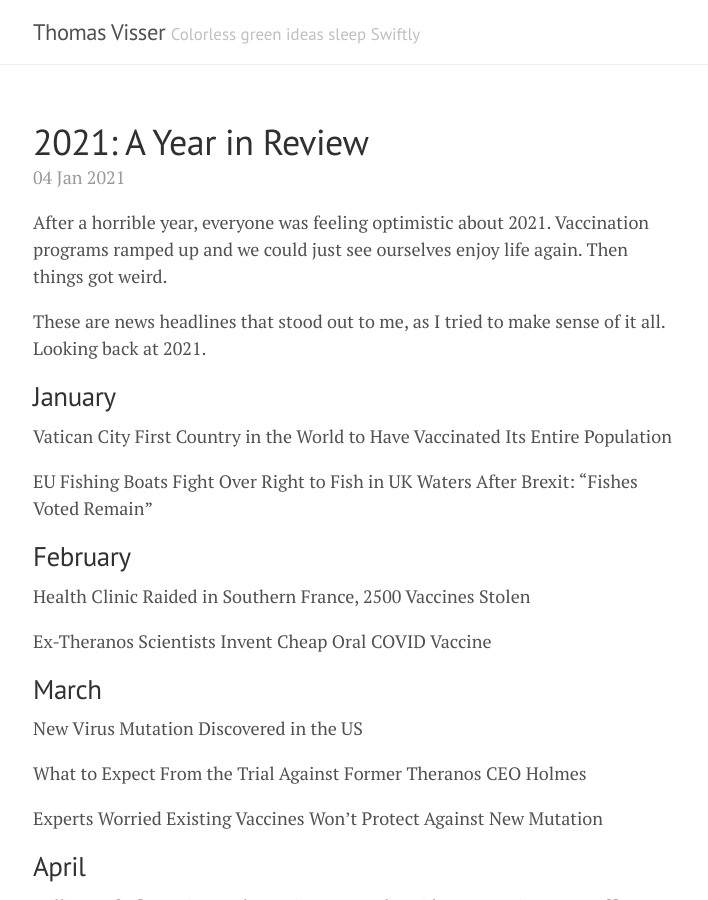
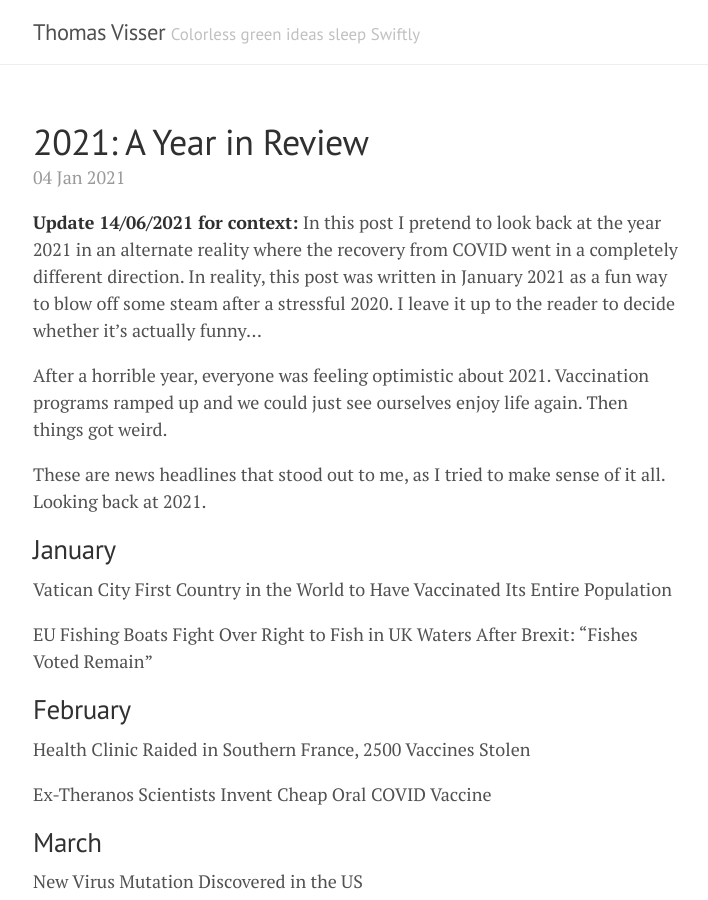
Before and after one commit to Thomvis/thomvis.github.io, a Jekyll site: the page built from _posts/2021-01-04-2021-in-review.md, in a window 1280 px wide and 900 px high. Shown: the whole window, without its empty margins (283-991 px from the left). Built offline with Jekyll 4.4.1, drawn with Linux system fonts in a browser that asks for light colours.

Commit message:
Update 2021-01-04-2021-in-review.md

```diff
--- a/_posts/2021-01-04-2021-in-review.md
+++ b/_posts/2021-01-04-2021-in-review.md
@@ -2,6 +2,8 @@
 layout: post
 title: "2021: A Year in Review"
 ---
+
+**Update 14/06/2021 for context:** In this post I pretend to look back at the year 2021 in an alternate reality where the recovery from COVID went in a completely different direction. In reality, this post was written in January 2021 as a fun way to blow off some steam after a stressful 2020. I leave it up to the reader to decide whether it's actually funny...
 
 After a horrible year, everyone was feeling optimistic about 2021. Vaccination programs ramped up and we could just see ourselves enjoy life again. Then things got weird.
 
```
